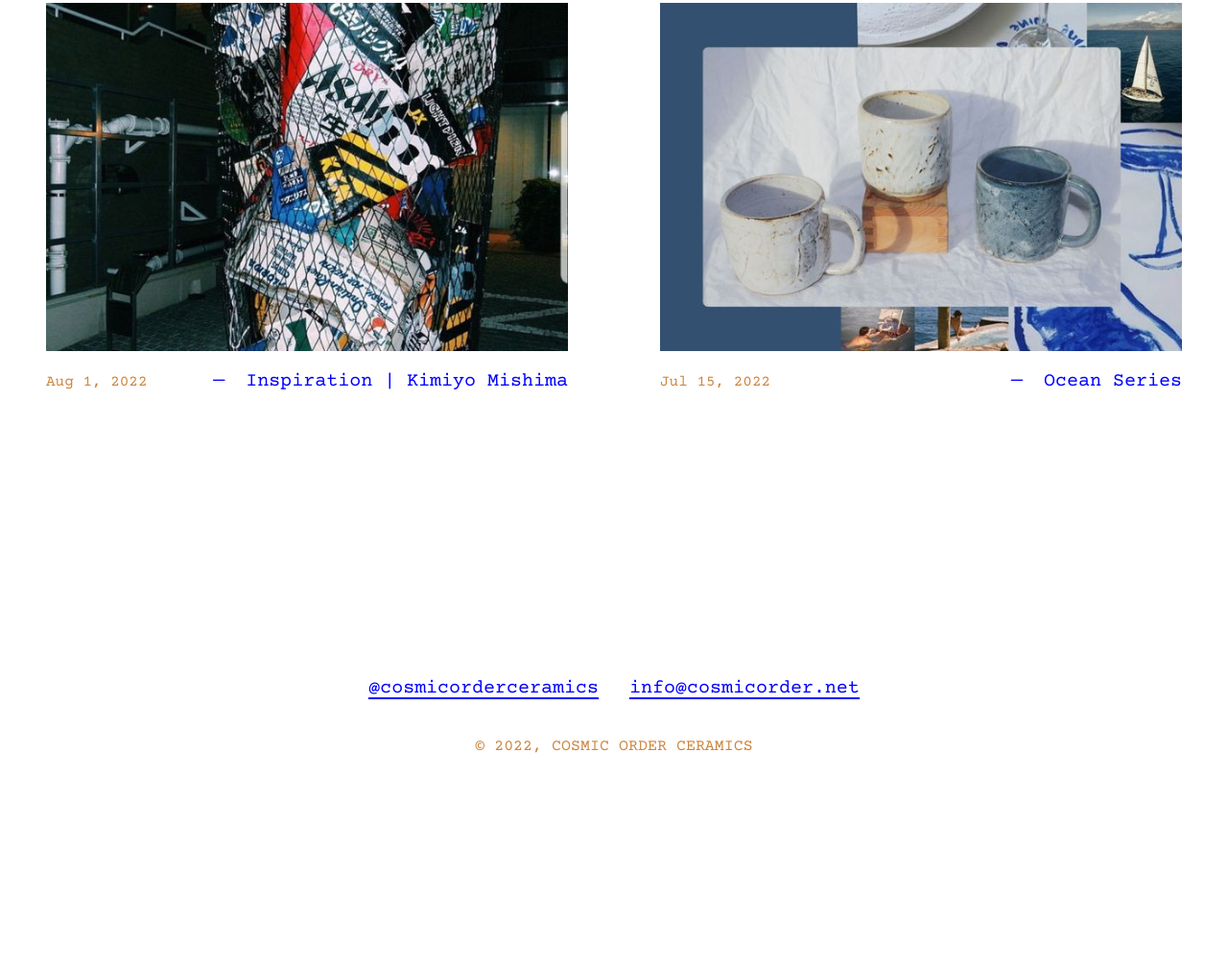
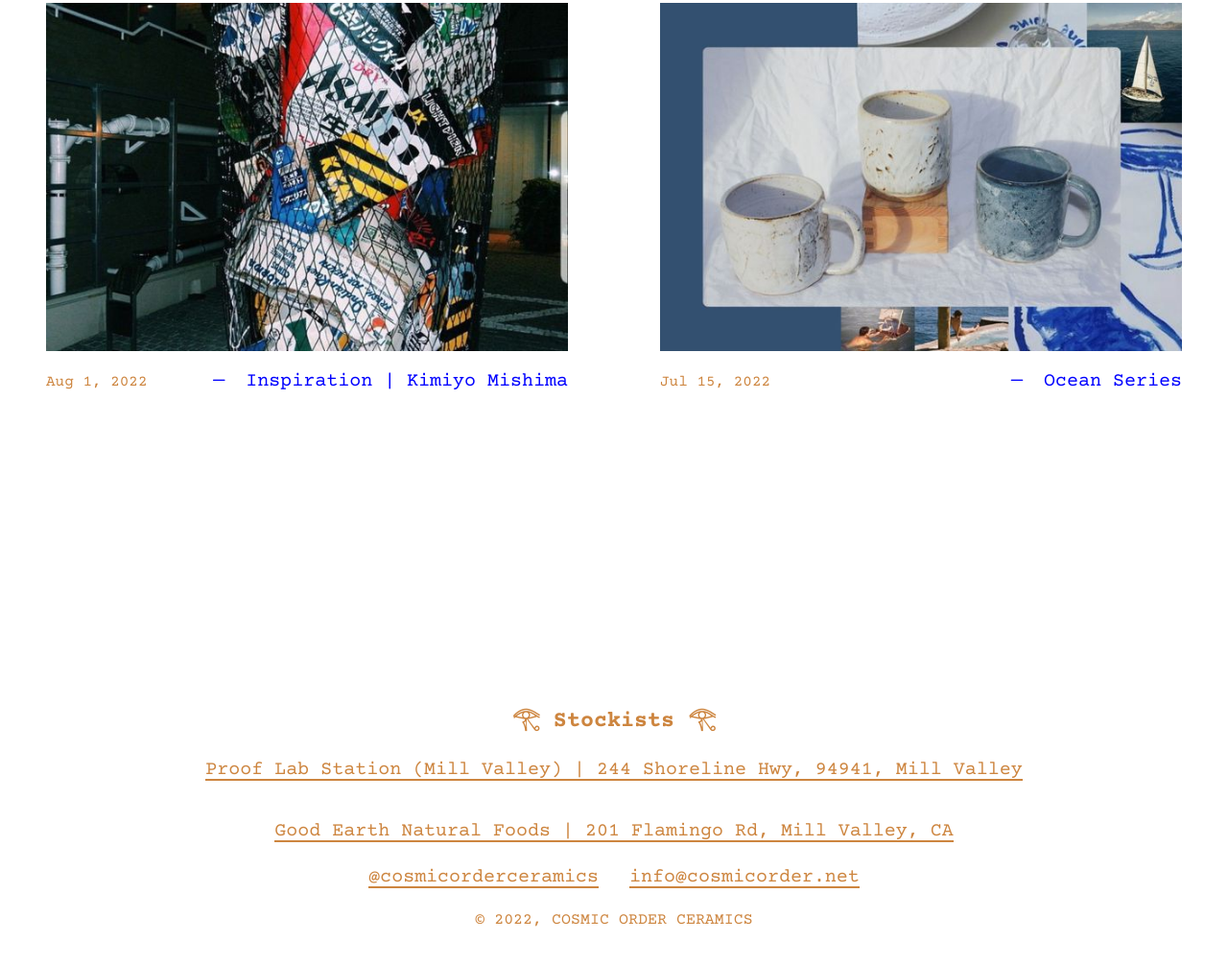
Before and after one commit to carlasushi/cosmic-newlook, an Eleventy site: page src/blog.njk in a window 1280 px wide. Shown: the part 841-1846 px from the top of the page at 96% size. Before the commit the page ends 1761 px from the top, so only its background shows below. Built offline with nearby package versions, Linux system fonts and the light colour scheme; Eleventy itself is replaced by a stand-in of ours; files that its build step writes are made by us from their sources.

Commit message:
shop + stockists

```diff
--- a/src/_includes/footer.njk
+++ b/src/_includes/footer.njk
@@ -1,15 +1,23 @@
 <footer class="c-footer">
   <div class="o-grid">
-    <ul class="u-plain-list c-footer-nav">
-      <li> <a href="https://www.instagram.com/cosmicorderceramics/" class="c-social-link">@cosmicorderceramics </a></li>
-      <li> <a href="" class="c-social-link">  info@cosmicorder.net </a></li>
-    </ul>
-  </div>
-  <div class="o-grid">
     <div class="c-footer-copy">
-          <small>© 2022, <a href="/" title="">COSMIC ORDER CERAMICS</a></small>
+      <h3> 𓂀 Stockists 𓂀 </h3>
+      <ul  class="u-plain-list c-footer-nav">
+        <li><a href="https://www.prooflab.com/" target="_blank"> Proof Lab Station (Mill Valley) | 244 Shoreline Hwy, 94941, Mill Valley </a> </li>
+        <li><a href="https://www.genatural.com/" target="_blank"> Good Earth Natural Foods | 201 Flamingo Rd, Mill Valley, CA </a> </li>
+      </ul>
+      <!-- social + email -->
+      <div class="o-grid">
+        <ul class="u-plain-list c-footer-nav">
+          <li> <a href="https://www.instagram.com/cosmicorderceramics/" class="c-social-link">@cosmicorderceramics </a></li>
+          <li> <a href="" class="c-social-link">  info@cosmicorder.net </a></li>
+        </ul>
+      </div>
+      <!-- copy -->
+      <small>© 2022, <a href="/" title="">COSMIC ORDER CERAMICS</a></small>
         <!-- 𓂀 Cosmic Order Ceramics  𓂀 -->
     </div>
     <a href="https://cosmicorderceramics.bigcartel.com" class="c-btn c-btn-purchase" target="_blank"><span>𐃢</span>Shop<span>𐃢</span></a>
   </div>
+
 </footer>
--- a/src/_includes/header.njk
+++ b/src/_includes/header.njk
@@ -32,6 +32,7 @@
 <div class="overlay-menu">
   <ul id="menu">
       <li><a href="/">Home</a></li>
+      <li><a target="”_blank”" href="https://cosmicorderceramics.bigcartel.com">Shop</a></li>
       <li><a href="/blog/">Blog</a></li>
       <li><a href="/faqs/">FAQs</a></li>
       <li><a href="/contact/">Contact</a></li>
--- a/src/index.njk
+++ b/src/index.njk
@@ -15,7 +15,7 @@ layout: 'base.njk'
       <p> The process is slow, meditative and enjoyable.  The inspiration to make artwork is mostly site specific.</p>
       <p> Besides functional pottery I make small sculptures and vases.</p>
       </br>
-      <p> 🔗 <a href="https://www.etsy.com/shop/CosmicOrderCeramics" class="u-link" target="_blank" rel="noopener noreferrer"><strong>Etsy Shop</strong> </a>  — at times on vacation break to focus on producing more artworks.</p>
+      <p> 🔗 <a href="https://cosmicorderceramics.bigcartel.com" class="u-link" target="_blank" rel="noopener noreferrer"><strong> Link to shop</strong> </a></p>
       <p>For inquiries please email:
       <span>
         <em>
--- a/src/styles/footer.css
+++ b/src/styles/footer.css
@@ -45,6 +45,8 @@
     text-align: center;
     color: var(--color-text-secondary);
 }
+
+
 
 .c-btn-purchase {
     z-index: 10;
```
